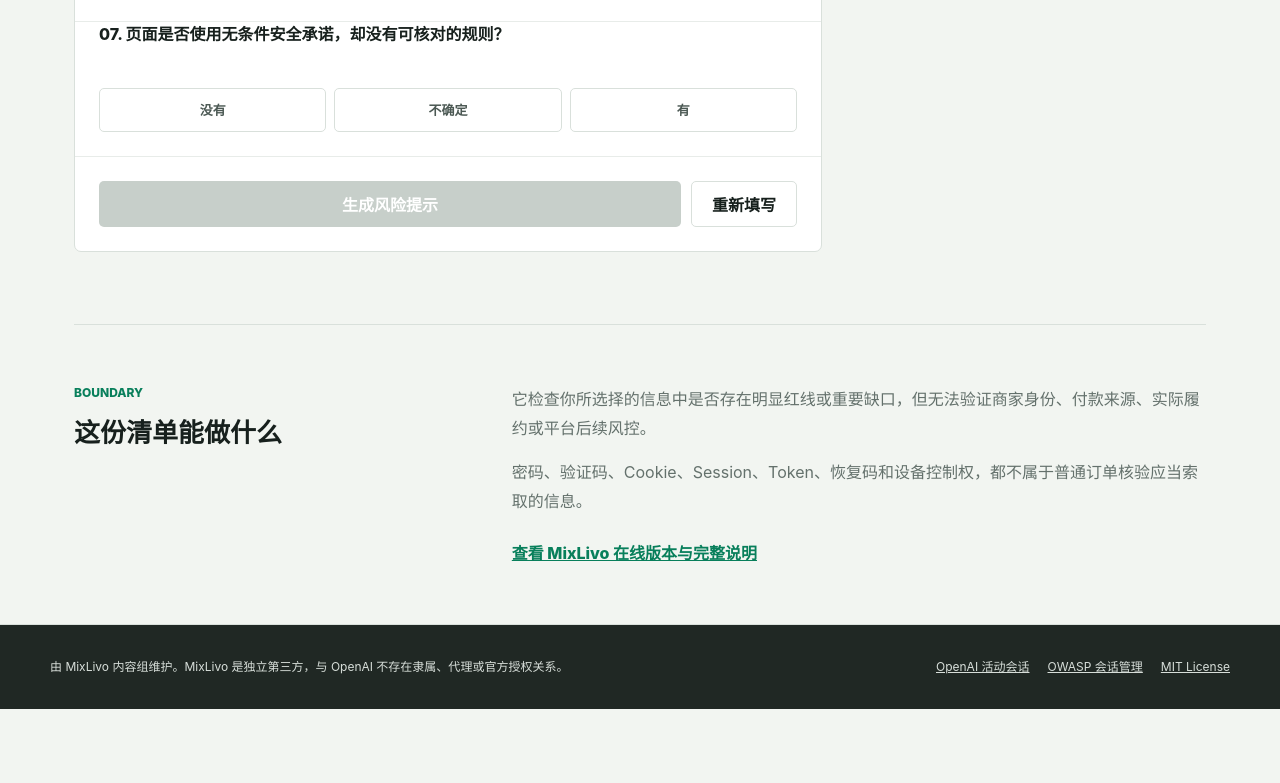
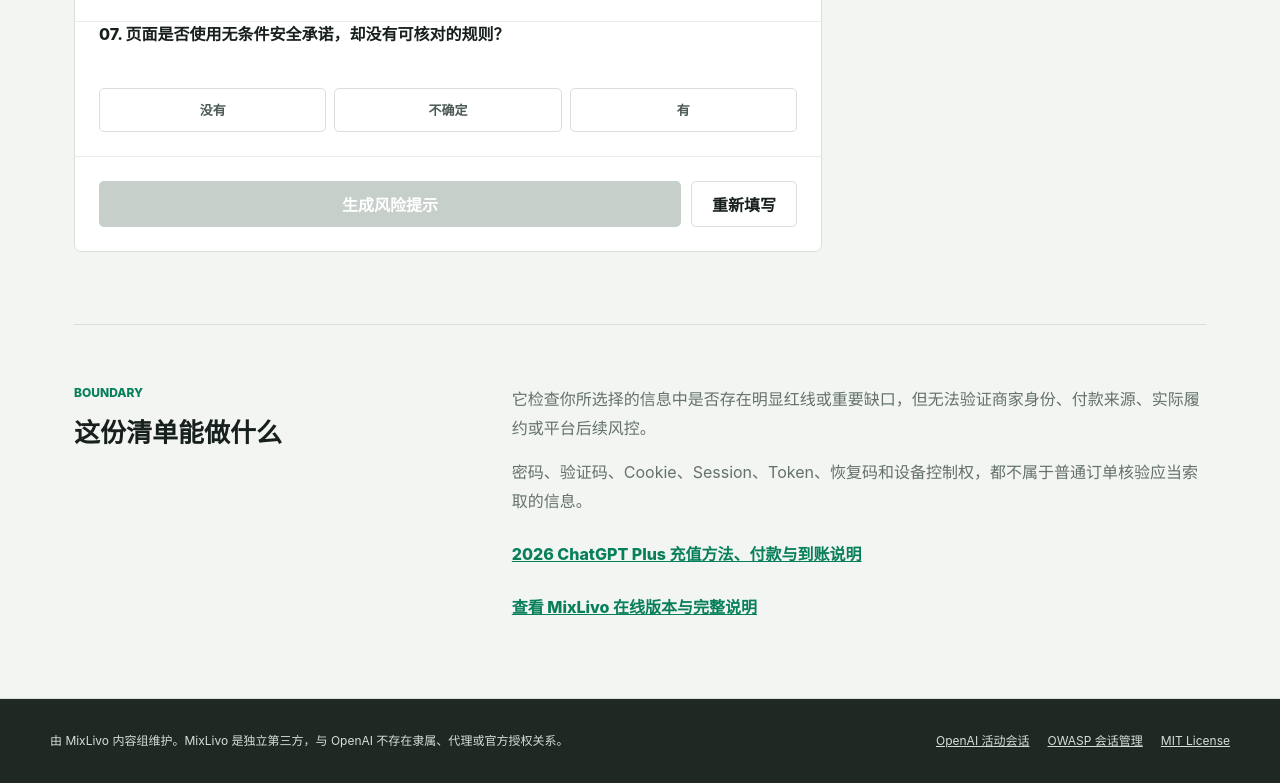
Before and after one commit to wenjiejiang413/session-risk-checklist-cn, a website with bundled scripts: page docs/index.html in a window 1280 px wide. Shown: the part 1336-2119 px from the top of the page. Before the commit the page ends 2045 px from the top, so only its background shows below. Built offline with nearby package versions, Linux system fonts and the light colour scheme.

Commit message:
Link Pages checklist to Plus recharge guide

```diff
--- a/docs/index.html
+++ b/docs/index.html
@@ -83,7 +83,8 @@
       <div class="method-copy">
         <p>它检查你所选择的信息中是否存在明显红线或重要缺口，但无法验证商家身份、付款来源、实际履约或平台后续风控。</p>
         <p>密码、验证码、Cookie、Session、Token、恢复码和设备控制权，都不属于普通订单核验应当索取的信息。</p>
-        <a class="text-link" href="https://mixlivo.com/tools/gpt-daichong-risk-check?utm_source=github_pages&amp;utm_medium=tool&amp;utm_campaign=session_risk_checklist&amp;utm_content=method">查看 MixLivo 在线版本与完整说明</a>
+        <p><a class="text-link" href="https://mixlivo.com/guides/chatgpt-plus-recharge?utm_source=github_pages&amp;utm_medium=tool&amp;utm_campaign=session_risk_checklist&amp;utm_content=plus_recharge_guide">2026 ChatGPT Plus 充值方法、付款与到账说明</a></p>
+        <p><a class="text-link" href="https://mixlivo.com/tools/gpt-daichong-risk-check?utm_source=github_pages&amp;utm_medium=tool&amp;utm_campaign=session_risk_checklist&amp;utm_content=method">查看 MixLivo 在线版本与完整说明</a></p>
       </div>
     </section>
   </main>
```
